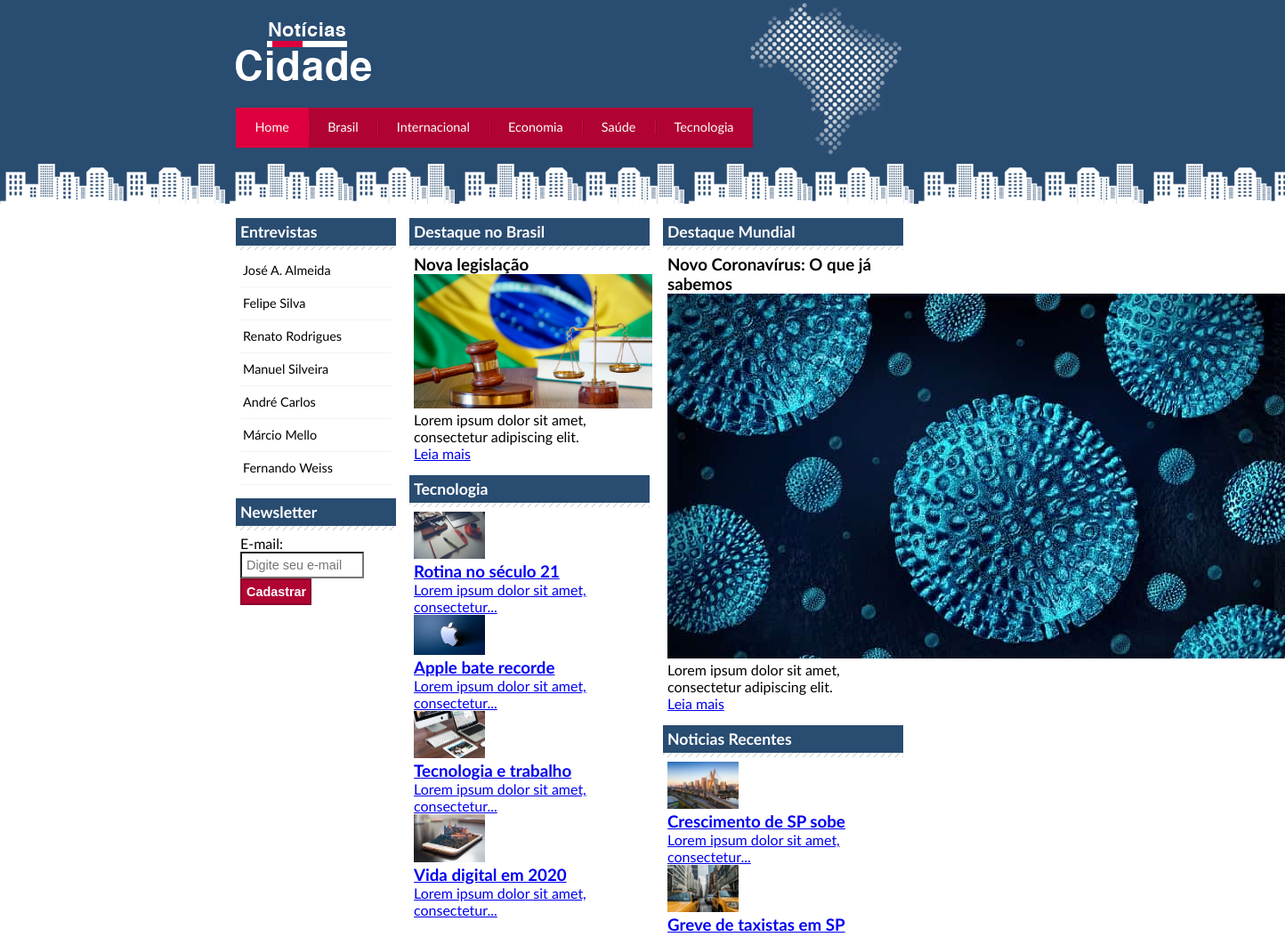
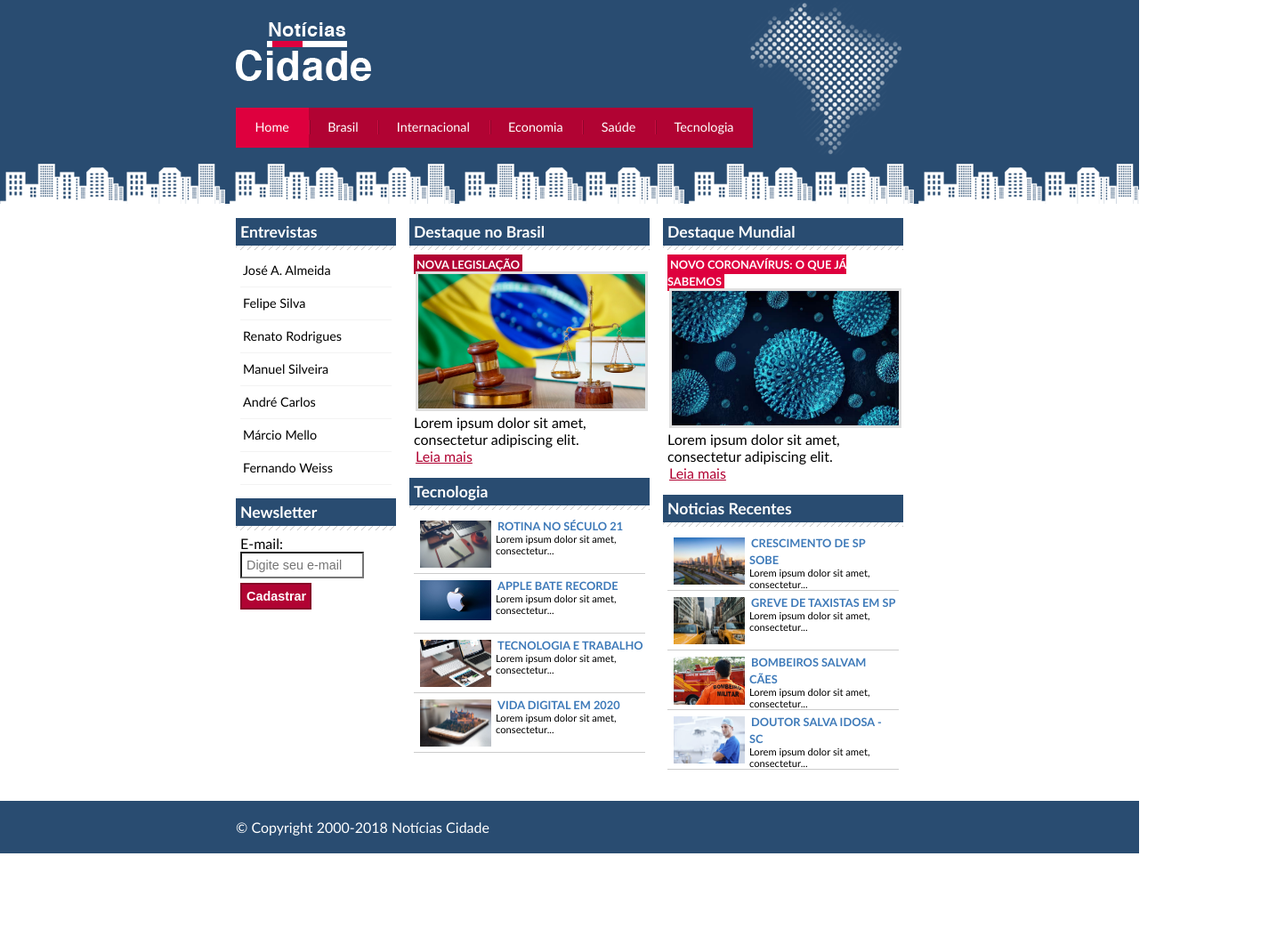
Before and after one commit to TiagoDiass/learning-Web, a plain HTML site: page #4_Projeto_Noticias_Cidades/index.html in a window 1280 px wide. Shown: the top 1053 px of the page at 89% size, 1444 px wide, since content can reach past the window. After the commit the page ends 959 px from the top, so only its background shows below. Drawn offline with Linux system fonts and the light colour scheme.

Commit message:
estilo.css finalizado

```diff
--- a/#4_Projeto_Noticias_Cidades/css/estilo.css
+++ b/#4_Projeto_Noticias_Cidades/css/estilo.css
@@ -129,6 +129,15 @@ h2{
     margin-top: 5px;
 }
 
+.caixa-conteudo a:link, a:visited{
+    color: #b10333;
+    padding: 2px;
+}
+
+.caixa-conteudo a:hover{
+    color: #de003c;
+}
+
 /* FORMATANDO MENU LATERAL */
 #lateral ul a{
     font-size: 0.9em;
@@ -165,6 +174,64 @@ input.botao{
     background-color: #b10333;
     border: 2px solid #870529;
     font-weight: bold;
+    margin-top: 5px;
+}
+
+/* FORMATANDO IMAGENS */
+img.imagem-principal{
+    width: 98%;
+    border: 3px solid #dfdfdf;
+}
+
+/* FORMATANDO CABEÇALHOS */
+
+h3{
+    text-transform: uppercase;
+    display: inline;
+    font-size: 0.8em;
+    padding: 3px;
+}
+
+.destaque h3{
+    background: #b10333;
+    color: #FFF;
+}
+
+.entrevista h3{
+    background: #de003e;
+    color: #FFF;
+}
+
+/* FORMATANDO LISTA DE NOTÍCIAS */
+#lista-noticias li{
+    padding: 2px;
+    border-bottom: 1px solid #ccc;
+    height: 62px;
+}
+
+#lista-noticias li a img{
+    float: left;
+    margin: 5px;
+}
+
+#lista-noticias li a{
+    text-decoration: none;
+}
+
+#lista-noticias li a h3{
+    padding: 0;
+    font-size: 0.8em;
+    color: #3e7ab9;
+}
+
+#lista-noticias li a p{
+    font-size: 0.7em;
+    color: #000;
+}
+
+#lista-noticias li:hover{
+    background: #eee;
+    cursor: pointer;
 }
 
 /* RODAPÉ */
```
